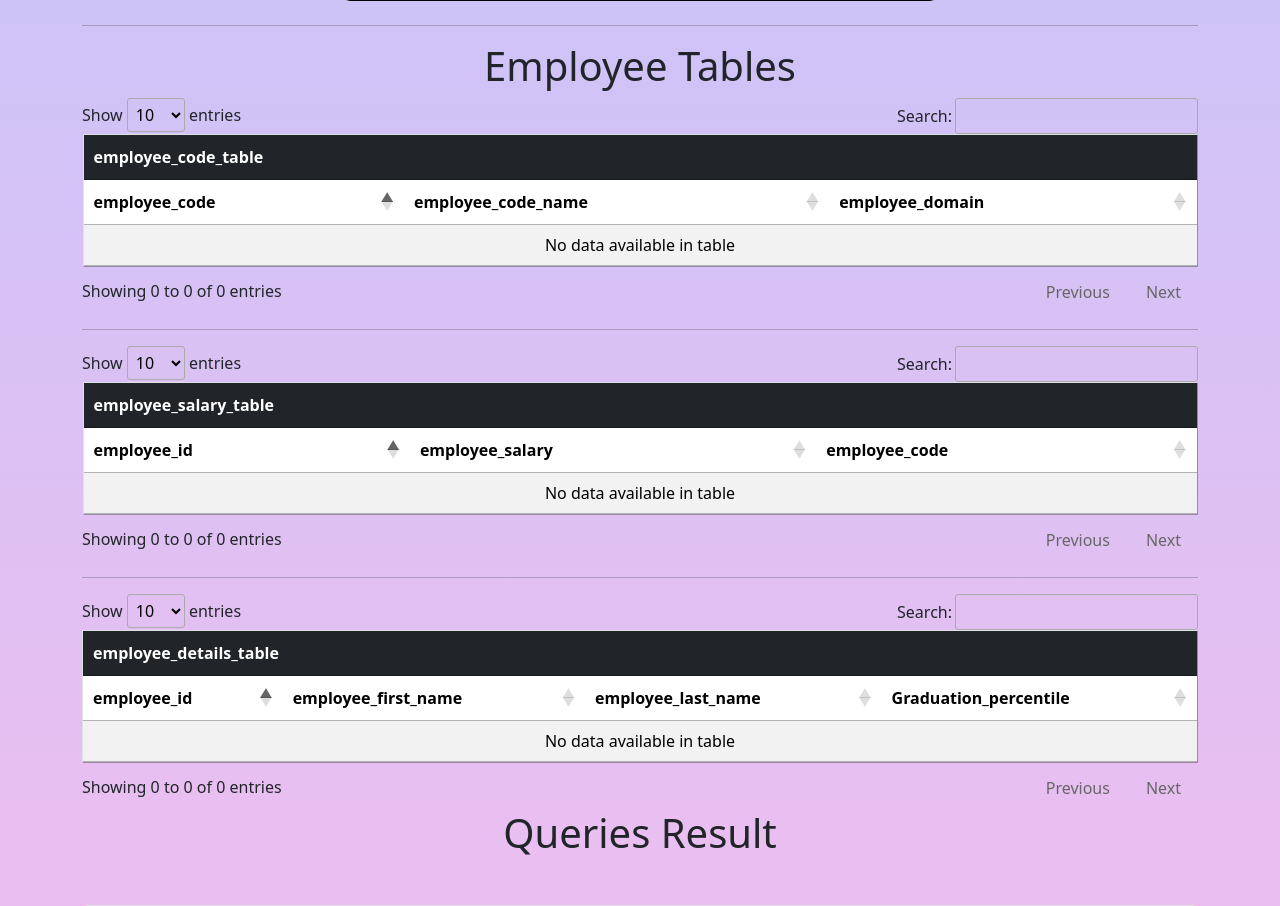
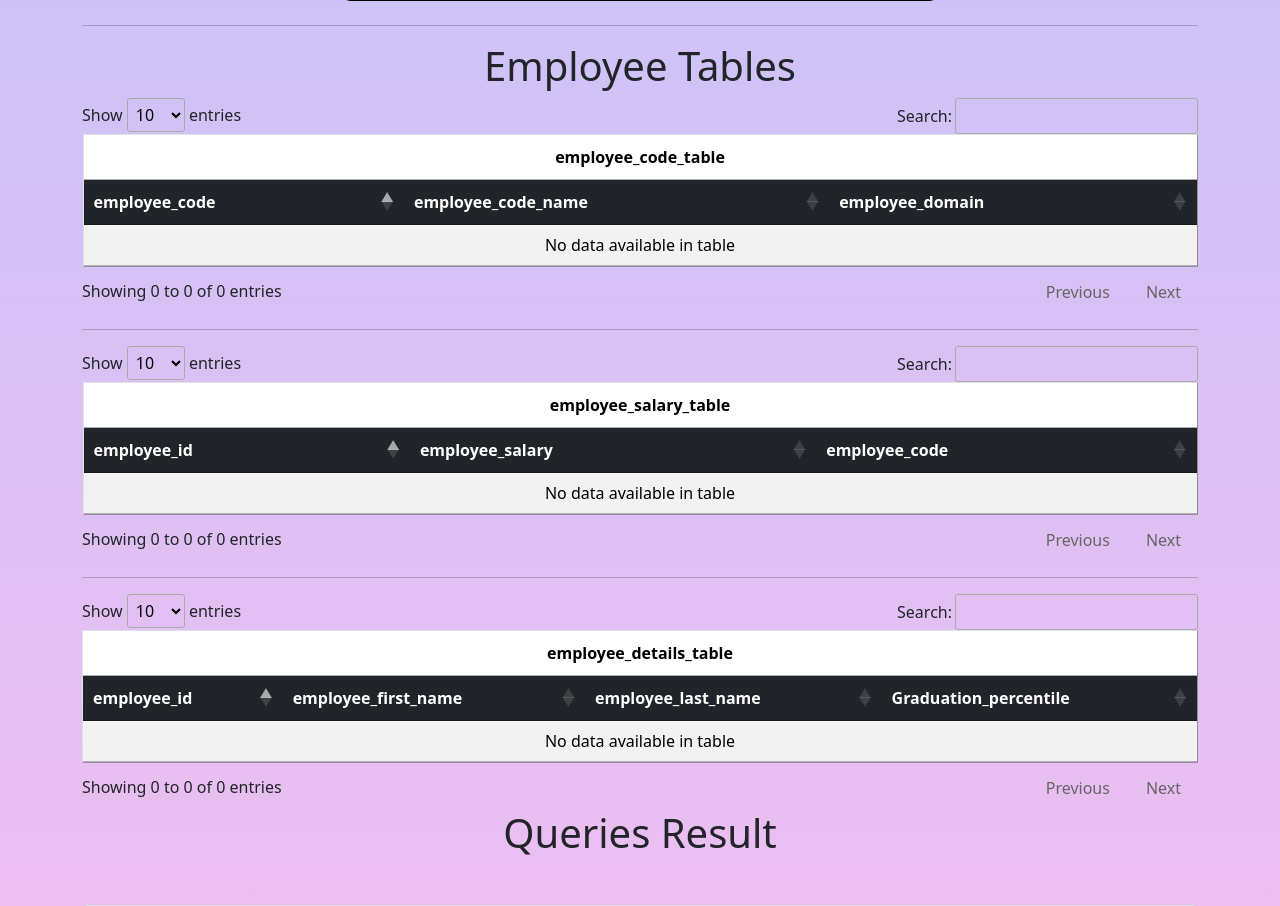
Before and after one commit to Md-Kaif-Innoraft/Basics-of-MySQL, a PHP site: page / in a window 1280 px wide. Shown: the part 1105-2011 px from the top of the page. Run offline with PHP 8.4, Linux system fonts and the light colour scheme; data that the repository does not hold is empty; some libraries are stand-ins or nearby versions.

Commit message:
FT2-109-2: Modified comments.

```diff
--- a/ConnectDb.php
+++ b/ConnectDb.php
@@ -2,7 +2,9 @@
 
   // Include Composer's autoloader.
   require './vendor/autoload.php';
+
   use Dotenv\Dotenv;
+
   $dotenv = Dotenv::createImmutable(__DIR__);
   $dotenv->load();
 
@@ -63,11 +65,9 @@
       // Set the PDO error mode to exception.
       $this->conn->setAttribute(PDO::ATTR_ERRMODE, PDO::ERRMODE_EXCEPTION);
       }
-      catch(PDOException $e) {
+      catch (PDOException $e) {
         echo "Connection failed: " . $e->getMessage();
       }
       return $this->conn;
     }
   }
-
-?>
--- a/SqlQueries.php
+++ b/SqlQueries.php
@@ -31,7 +31,7 @@
      * @return array.
      *  Returns Associative array based on database table.
      */
-    public function displayData (string $sql): array {
+    public function displayData(string $sql): array {
       $statement = $this->conn->prepare($sql);
       $statement->execute();
       return $statement->fetchAll();
@@ -43,8 +43,8 @@
      * @param string $sql.
      *  It will take sql query to execute it.
      */
-    public function insertData (string $sql) {
-      try{
+    public function insertData(string $sql) {
+      try {
         $statement = $this->conn->prepare($sql);
         $statement->execute();
       }
--- a/index.js
+++ b/index.js
@@ -58,7 +58,7 @@ function validateInput(inputId, errorId, regex, maxLength) {
  * @return boolean.
  *  Return true if all the validation are true otherwise false.
  */
-function validate() {
+function validate(){
   var empCodeValid = validateInput("employee_code", "empCodeErr", regexEmpCode, 20);
   var empFnameValid = validateInput("employee_first_name", "empFnameErr", regexName, 20);
   var empLnameValid = validateInput("employee_last_name", "empLnameErr", regexName, 20);
@@ -74,6 +74,6 @@ function validate() {
 }
 
 // Calling datatable function for desigining table.
-$(document).ready(function() {
+$(document).ready(function(){
     $('.myTable').DataTable();
 });
--- a/index.php
+++ b/index.php
@@ -83,10 +83,9 @@
       <!-- Display employee_code_table Data.-->
       <table class="table table-striped myTable table-hover" border = "1" >
       <thead>
+          <th colspan="3" class="text-center">employee_code_table</th>
+        </tr>
         <tr class="table-dark">
-          <th colspan="3">employee_code_table</th>
-        </tr>
-        <tr>
           <th scope="col">employee_code</th>
           <th scope="col">employee_code_name</th>
           <th scope="col">employee_domain</th>
@@ -110,10 +109,10 @@
       <!-- Display employee_salary_table Data.-->
       <table class="table table-striped myTable table-hover" border = "1" >
       <thead>
+        <tr>
+          <th colspan="3" class="text-center">employee_salary_table</th>
+        </tr>
         <tr class="table-dark">
-          <th colspan="3">employee_salary_table</th>
-        </tr>
-        <tr>
           <th scope="col">employee_id</th>
           <th scope="col">employee_salary</th>
           <th scope="col">employee_code</th>
@@ -137,10 +136,10 @@
       <!-- Display employee_salary_table Data.-->
       <table class="table table-striped myTable table-hover" border = "1" >
       <thead>
+        <tr>
+          <th colspan="4" class="text-center">employee_details_table</th>
+        </tr>
         <tr class="table-dark">
-          <th colspan="4">employee_details_table</th>
-        </tr>
-        <tr>
           <th scope="col">employee_id</th>
           <th scope="col">employee_first_name</th>
           <th scope="col">employee_last_name</th>
```
